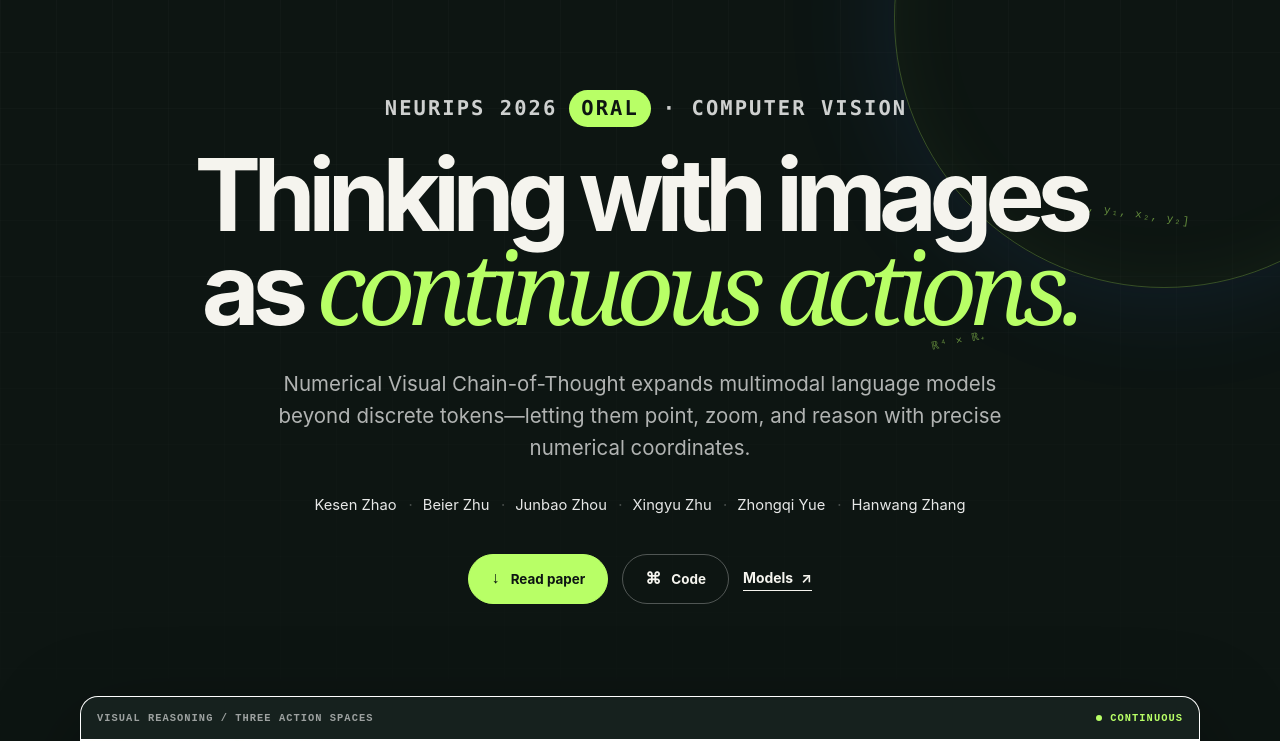
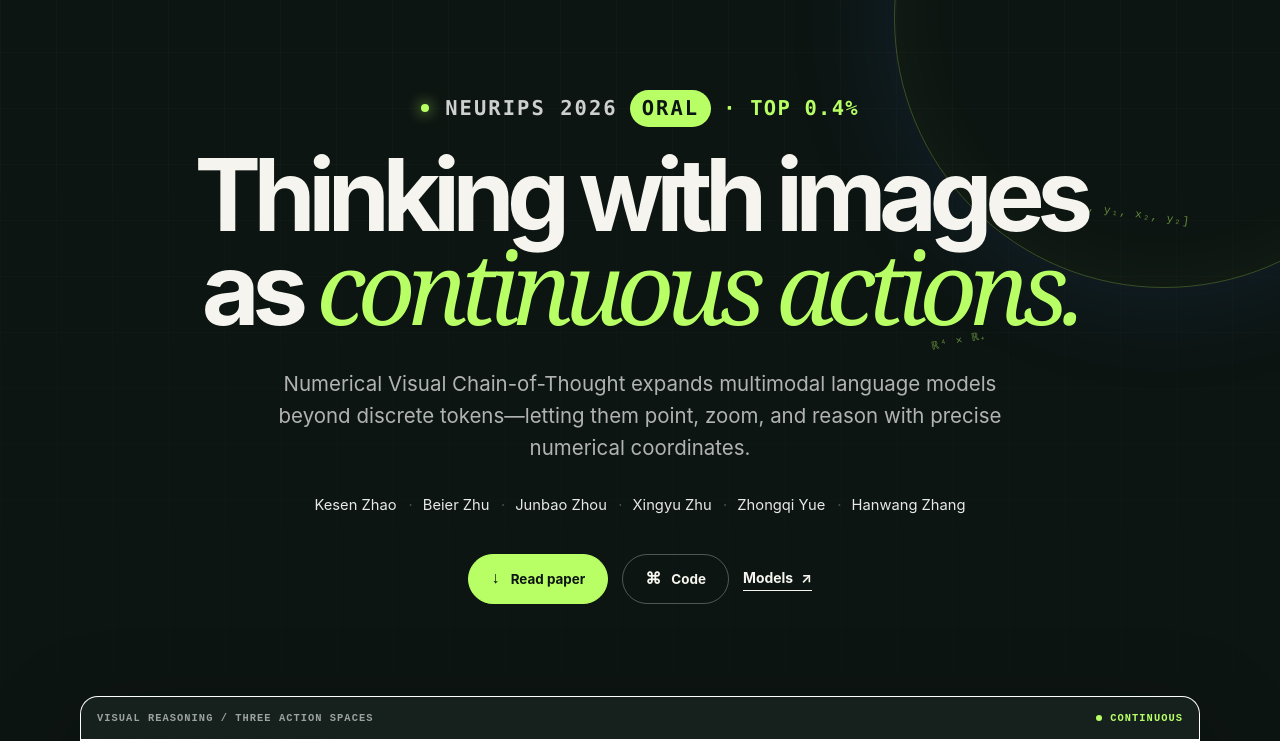
Before and after one commit to kesenzhao/NV-CoT, a plain HTML site: page index.html in a window 1280 px wide. Shown: the part 60-801 px from the top of the page. Drawn offline with Linux system fonts and the light colour scheme.

Commit message:
Highlight NeurIPS 2026 Oral Top 0.4% on project page

```diff
--- a/index.html
+++ b/index.html
@@ -5,17 +5,17 @@
     <meta name="viewport" content="width=device-width, initial-scale=1.0" />
     <meta
       name="description"
-      content="NeurIPS 2026 Oral. NV-CoT enables multimodal language models to reason with continuous numerical coordinates instead of textified boxes or fixed visual patches."
+      content="NeurIPS 2026 Oral (Top 0.4%). NV-CoT enables multimodal language models to reason with continuous numerical coordinates instead of textified boxes or fixed visual patches."
     />
     <meta name="theme-color" content="#0d1512" />
     <meta property="og:title" content="NV-CoT — Numerical Visual Chain-of-Thought" />
     <meta
       property="og:description"
-      content="NeurIPS 2026 Oral — thinking with images as continuous actions for precise, efficient visual reasoning."
+      content="NeurIPS 2026 Oral (Top 0.4%) — thinking with images as continuous actions for precise, efficient visual reasoning."
     />
     <meta property="og:image" content="assets/teaser.jpg" />
     <title>NV-CoT — Numerical Visual Chain-of-Thought</title>
-    <link rel="stylesheet" href="styles.css" />
+    <link rel="stylesheet" href="styles.css?v=20261015-figures" />
     <script src="script.js" defer></script>
   </head>
   <body>
@@ -45,7 +45,12 @@
         <div class="coordinate-orbit orbit-b" aria-hidden="true">ℝ⁴ × ℝ₊</div>
 
         <div class="hero-copy reveal">
-          <p class="eyebrow"><span></span> NeurIPS 2026 <strong>Oral</strong> · Computer Vision</p>
+          <p class="eyebrow">
+            <span class="eyebrow-dot" aria-hidden="true"></span>
+            <span class="conference-name">NeurIPS 2026</span>
+            <strong>Oral</strong>
+            <span class="conference-ranking">· Top 0.4%</span>
+          </p>
           <h1>
             Thinking with images<br />
             as <em>continuous actions.</em>
```
